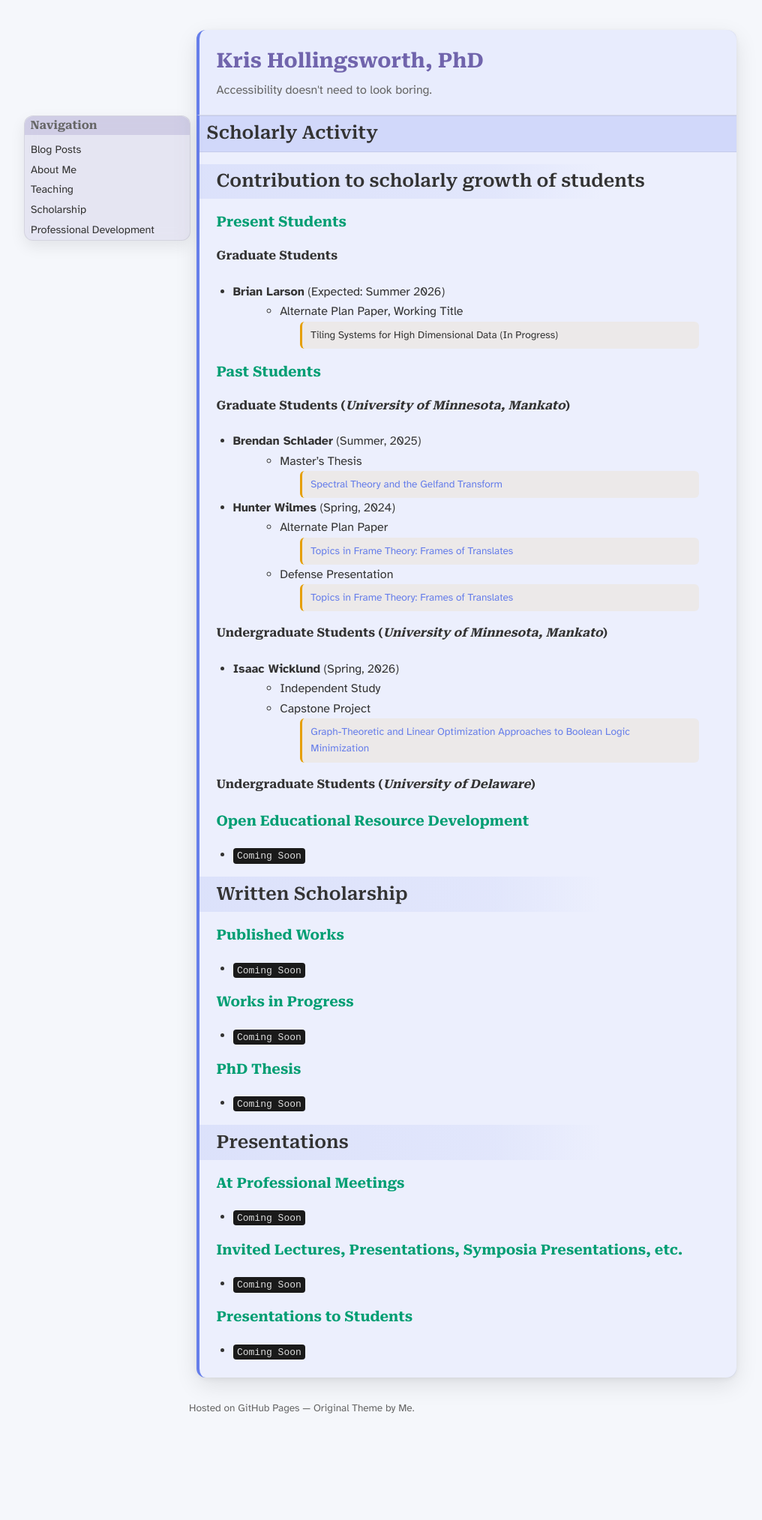
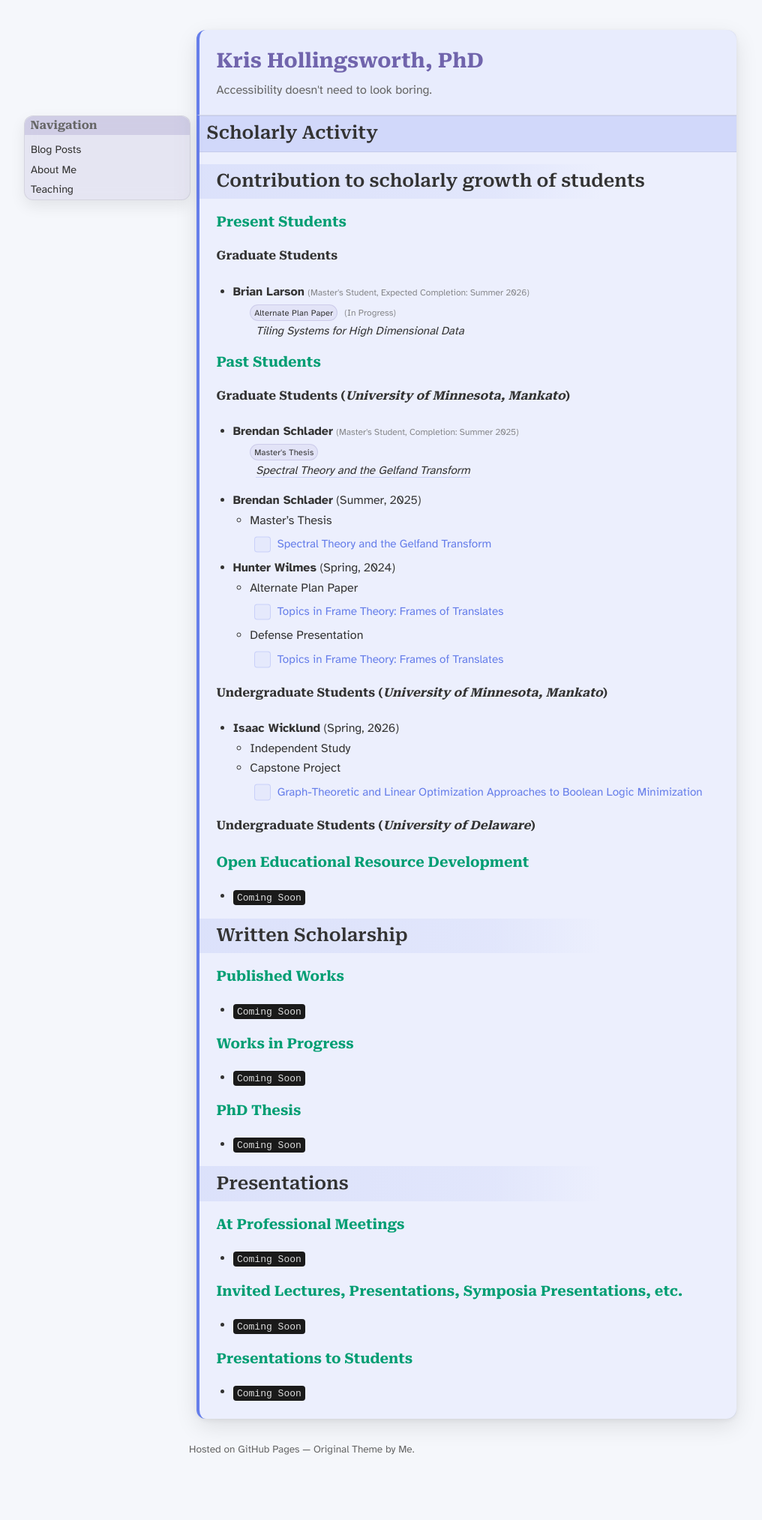
Before and after one commit to DoctorHaitch/DoctorHaitch.github.io, a Jekyll site: the page built from scholarship.md, in a window 1280 px wide. Shown: the whole page at 75% size, without its empty margins (18-1034 px from the left). Built offline with Jekyll 4.4.1, drawn with Linux system fonts in a browser that asks for light colours; before the commit the page ends 1972 px from its top, so only the background shows below that.

Commit message:
Added some icons, fixed mixed-view narrative in about-me, started designing scholarship, designed course description blocks for teaching page. Removed in-progross design tabs from navigation.

```diff
--- /dev/null
+++ b/_data/students.yaml
@@ -0,0 +1,16 @@
+present:
+  - name: Brian Larson
+    level: Master's Student
+    expected: Summer 2026
+    projects:
+      - type: Alternate Plan Paper
+        title: Tiling Systems for High Dimensional Data
+        status: In Progress
+
+past-graduate:
+  - name: Brendan Schlader
+    level: Master's Student
+    when: Summer 2025
+    projects:
+      - type: Master's Thesis
+        title: "[Spectral Theory and the Gelfand Transform](https://cornerstone.lib.mnsu.edu/etds/1551/)"
--- a/assets/css/style.scss
+++ b/assets/css/style.scss
@@ -22,7 +22,14 @@
     --paper-bg: #f7f8fb;
     --card-bg: #ffffff;
     --ink: #333333;
-    --muted: #666
+    --muted: #666;
+
+        /* =========================================
+        ICON VARIABLES (Lucide-based, already defined)
+        ========================================= */
+    --icon-book-open: #{'url("/assets/icons/book-open.svg")'};
+    --icon-presentation: #{'url("/assets/icons/presentation.svg")'};
+    --icon-notebook-text: #{'url("/assets/icons/notebook-text.svg")'};
 }
 
 html{
@@ -276,10 +283,11 @@ p.post-description{
 }
 
 /* =========================================
-   FANCY QUOTE HERO
+   FANCY QUOTE HERO (ROBUST)
 ========================================= */
 
-blockquote[data-type="fancy-quote"]{
+blockquote[data-type="fancy-quote"] {
+
 position: relative;
     margin: 1rem 1rem;
     padding-top: 1.4rem;
@@ -297,10 +305,11 @@ blockquote[data-type="fancy-quote"]{
     font-family: 'Roboto Serif', serif;
     font-size: 1.2rem;
     line-height: 1.7;
+
 }
 
 /* Big decorative quote mark */
-blockquote[data-type="fancy-quote"]::before{
+blockquote[data-type="fancy-quote"]::before {
     content: "“";
     position: absolute;
     top: -20px;
@@ -309,45 +318,24 @@ blockquote[data-type="fancy-quote"]::before{
     color: rgba(var(--color-action), 0.25);
 }
 
-/* Inner quote paragraph (main text) */
-blockquote[data-type="fancy-quote"] > p{
+/* Main quote text */
+blockquote[data-type="fancy-quote"] > p:first-child {
   margin: 0;
   font-weight: 500;
 }
 
-/* Author container (your nested blockquote) */
-blockquote[data-type="fancy-quote"] > blockquote{
-    margin-top: 1.2rem;
-    padding: 0;
-    border: none;
-    background: none;
-}
-
-/* Author text */
-blockquote[data-type="fancy-quote"] [data-type="author"]{
-    font-size: 0.9rem;
+/* Author line */
+blockquote[data-type="fancy-quote"] > p:last-child {
+  font-size: 0.85rem;
   color: var(--muted);
   font-style: italic;
   text-align: right;
 }
 
 
-/* Remove spacing around the author container */
-blockquote[data-type="fancy-quote"] > blockquote {
-    margin: 0.5rem 0 0 0;
-    padding: 0;
-    border: none;
-    background: none;
-}
-
-/* Remove paragraph spacing inside fancy quote */
+/* Remove unwanted spacing */
 blockquote[data-type="fancy-quote"] p {
   margin: 0;
-}
-
-/* Add controlled spacing only where you want it */
-blockquote[data-type="fancy-quote"] > p {
-    margin-bottom: 0.4rem;
 }
 
 /* Code blocks + inline code */
@@ -376,3 +364,125 @@ img{
     border-radius:8px;
     box-shadow:0 4px 12px rgba(0,0,0,0.1);
 }
+
+ul {
+  margin: 0;
+  padding-left: 1.2em;
+}
+
+ul ul {
+  padding-left: 0em; /* smaller indent for nested lists */
+}
+
+/* =========================================
+   INLINE CALLOUT (ICON BRACKET STYLE)
+========================================= */
+
+/* INLINE CALLOUTS (exclude fancy quotes explicitly) */
+blockquote[data-type]:not([data-type="fancy-quote"]) {
+  position: relative;
+  margin: 0.2em 0;
+  padding: 0.2em 0.8em 0.2em 2.4em;
+
+  border: none;
+  background: none;
+  width: fit-content;
+
+  font-size: 0.95em;
+}
+
+blockquote[data-type]:not([data-type="fancy-quote"])::before {
+  content: "";
+  position: absolute;
+  left: 0.4em;
+  top: 50%;
+  transform: translateY(-48%);
+
+  width: 1.3em;
+  height: 1.3em;
+
+  background: var(--icon) no-repeat center / 70%;
+
+  border: 1.5px solid rgba(var(--color-info), 0.25);
+  background-color: rgba(var(--color-info), 0.06);
+  border-radius: 4px;
+  opacity: 0.9;
+}
+
+/* Description type */
+blockquote[data-type="description"]::before {
+  font-size: 1.1em;
+  --icon: var(--icon-book-open);
+  filter: opacity(0.7);
+}
+
+/* Nested (course list) refinement */
+li blockquote[data-type="description"] {
+  margin: 0.0em 0 0.25em 2em;
+  padding: 0.15em 0.6em 0.15em 2.4em;
+  letter-spacing: 0.015em;
+
+  font-size: 0.85em;
+  color: var(--muted);
+}
+
+/* =========================================
+   STUDENT PROJECTS
+========================================= */
+
+/* Container for each project group */
+.student-work {
+  margin: 0.02em 0 0.15em 0;
+}
+
+/* Project type pill (quiet metadata) */
+.project-type {
+  display: inline-block;
+
+  margin: 0.02em 0 0.02em 2em;
+  margin-right: 0.4em;
+
+  padding: 0.05em 0.45em;
+
+  font-size: 0.7em;
+  font-weight: 500;
+  letter-spacing: 0.02em;
+
+  color: rgba(var(--ink), 0.55);
+  background: rgba(var(--color-meta), 0.05);
+
+  border: 1px solid rgba(var(--color-meta), 0.12);
+  border-radius: 999px;
+}
+
+/* Status text (binds visually to pill) */
+.status {
+  font-size: 0.75em;
+  color: var(--muted);
+  opacity: 0.75;
+}
+
+/* Project title (primary content) */
+[data-type="student-project"] {
+  display: block;
+
+  margin: 0.05em 0 0.2em 2em;
+
+  font-size: 0.95em;
+  font-weight: 500;
+  font-style: italic;
+  line-height: 1.45;
+
+  color: rgb(var(--ink));
+}
+
+/* Linked titles (subtle, non-"webby") */
+[data-type="student-project"] a {
+  color: inherit;
+  text-decoration: none;
+  border-bottom: 1px solid rgba(var(--color-info), 0.25);
+}
+
+[data-type="student-project"] a:hover {
+  border-bottom-color: rgba(var(--color-info), 0.5);
+}
--- a/scholarship.md
+++ b/scholarship.md
@@ -9,12 +9,49 @@ profile: false
 ## Contribution to scholarly growth of students
 ### Present Students
 #### Graduate Students
-- **Brian Larson** (Expected: Summer 2026)
-    - Alternate Plan Paper, Working Title
-        > Tiling Systems for High Dimensional Data (In Progress)
+
+
+<ul>
+{% for student in site.data.students.present %}
+  <li>
+    <strong>{{ student.name }}</strong>
+    <span class="status">({{student.level}}, Expected Completion: {{ student.expected }})</span>
+
+    {% for project in student.projects %}
+      <div class="student-work">
+        <span class="project-type">{{ project.type }}</span>{% if project.status %} <span class="status">({{ project.status }})</span>{% endif %}
+        <span data-type="student-project">
+          {{ project.title | markdownify }}
+        </span>
+      </div>
+    {% endfor %}
+
+  </li>
+{% endfor %}
+</ul>
 
 ### Past Students
 #### Graduate Students (*University of Minnesota, Mankato*)
+
+<ul>
+{% for student in site.data.students.past-graduate %}
+  <li>
+    <strong>{{ student.name }}</strong>
+    <span class="status">({{student.level}}, Completion: {{ student.when }})</span>
+
+    {% for project in student.projects %}
+      <div class="student-work">
+        <span class="project-type">{{ project.type }}</span> {% if project.status %} <span class="status">({{ project.status }})</span>{% endif %}
+        <span data-type="student-project">
+          {{ project.title | markdownify }}
+        </span>
+      </div>
+    {% endfor %}
+
+  </li>
+{% endfor %}
+</ul>
+
 - **Brendan Schlader** (Summer, 2025)
     - Master's Thesis
         > [Spectral Theory and the Gelfand Transform](/assets/student-projects/2025-brendan-schlader-thesis.pdf)
```
Also changed, not shown: _data/navigation.yaml (+4 -4 lines), _posts/2026-06-05-doenet-workshop.md (+4 -3 lines), about-me.md (+16 -3 lines), teaching.md (+5 -3 lines), assets/icons/badge-info.svg (added), assets/icons/book-open.svg (added), assets/icons/notebook-text.svg (added), assets/icons/presentation.svg (added), 1 other file. Lines whose indentation alone changed are shown as unchanged.
